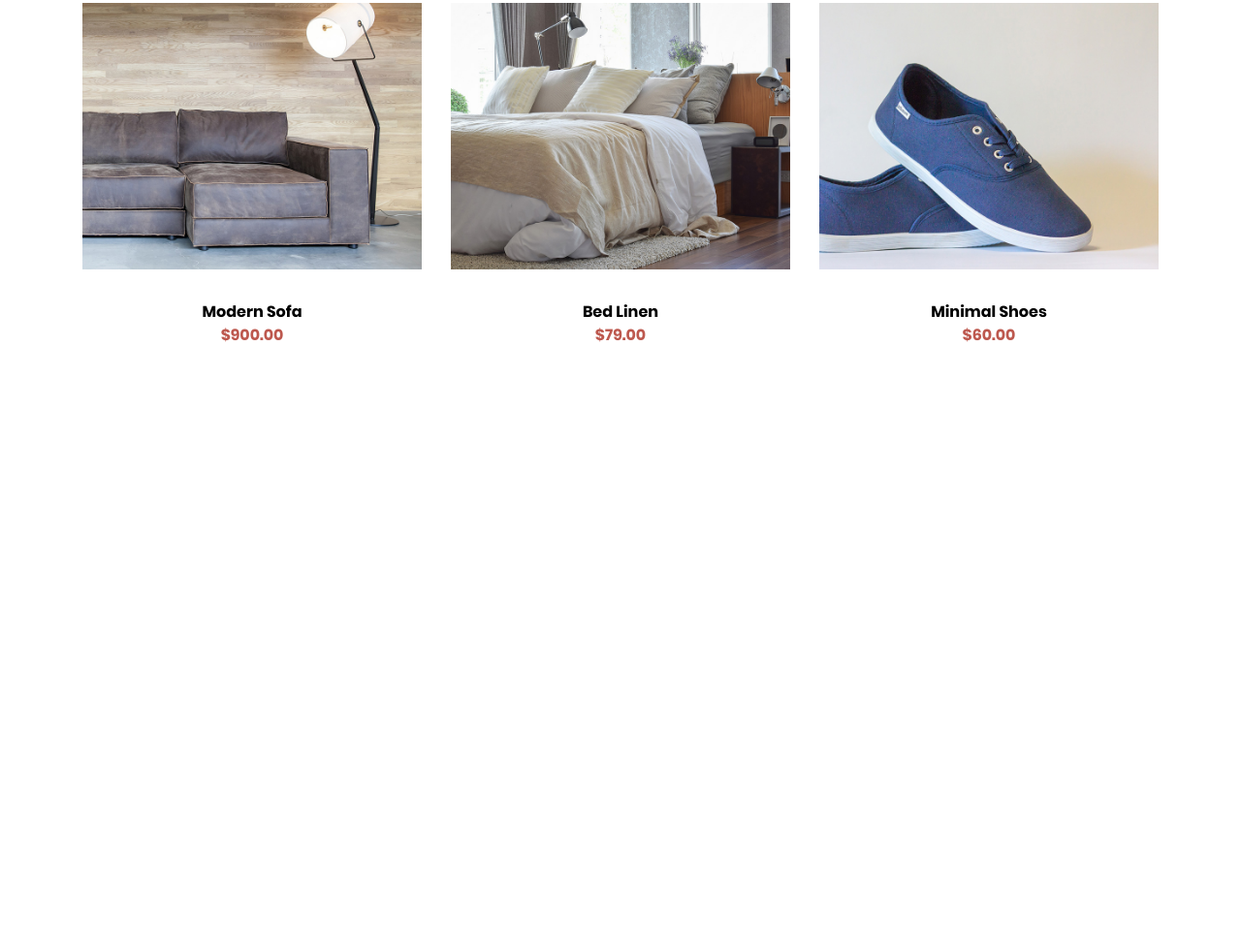
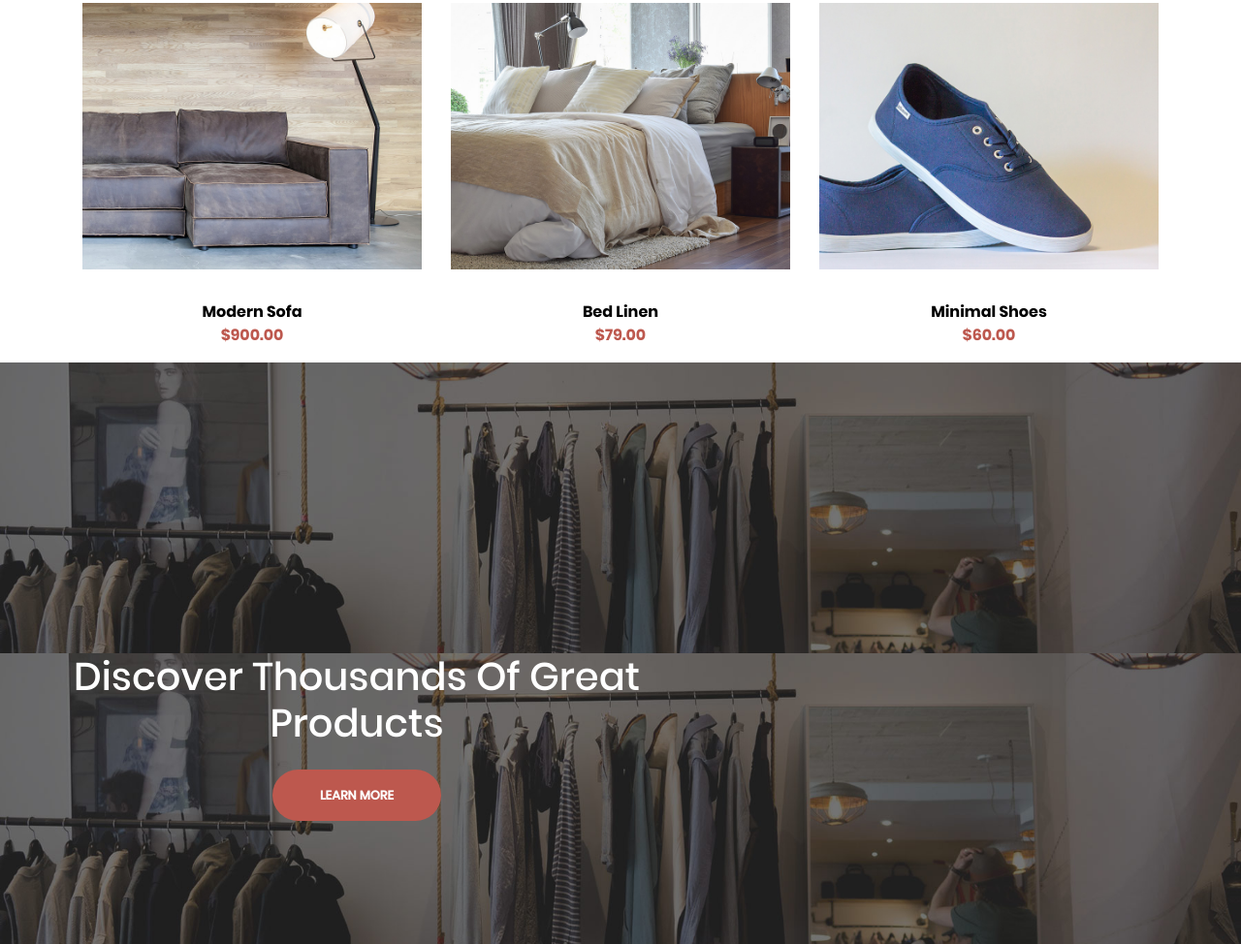
Before and after one commit to camscoding/emporium, a website: page index.html in a window 1280 px wide. Shown: the part 2010-2984 px from the top of the page at 97% size. Before the commit the page ends 2384 px from the top, so only its background shows below. Drawn offline with Linux system fonts and the light colour scheme.

Commit message:
5ieme commit. Section Background Discover

```diff
--- a/index.html
+++ b/index.html
@@ -156,6 +156,18 @@
             </div>
         </div>
     </section>
+    <!-- FIN SECTION PRODUITS-->
+
+    <!--SECTION BACKGROUND DISCOVER-->
+    <section id="discover">
+        <div class="parallax"></div>
+        <div class="contenu text-center">
+            <h1>Discover Thousands  Of Great Products</h1>
+            <button type="button" class="btn mt-3 p-3 px-5" >LEARN MORE</button>
+        </div>
+        <div class="parallax"></div>
+    </section>
+    <!--SECTION BACKGROUND DISCOVER-->
 
 
     <script src="public/js/main.js"></script>
--- a/src/sass/style.sass
+++ b/src/sass/style.sass
@@ -30,8 +30,6 @@
     right: 5rem
 #connexion
    font-size: 0.90rem
-// .divShopAt
-//     margin-top: 13rem
 
 #shopAt
     background: rgb(243, 243, 243)
@@ -76,6 +74,9 @@
         width: 100%
         margin-bottom: 2rem
         margin-top: 4rem
+
+
+
     a
         text-decoration: none
         color: black !important
@@ -94,3 +95,25 @@
     span
         text-decoration: line-through
         color: rgba(216, 211, 211, 0.82)
+
+#discover
+    .parallax
+        background-image: url("../../public/images/cta-bg.jpg")
+        background-attachment: fixed
+        background-position: center
+        background-repeat: no-repeat
+        background-size: cover
+        min-height: 300px
+
+    .contenu
+        color: white
+        position: absolute
+        right: 34rem
+        font-family: Poppins-Medium
+        button
+            background-color: rgb(189, 88, 78)
+            color: white
+            border-radius: 10rem
+            font-size: 0.8rem
+            font-family: Poppins-Medium
+            font-weight: bold
```
Also changed, not shown: public/css/style.css, 1 other file.
